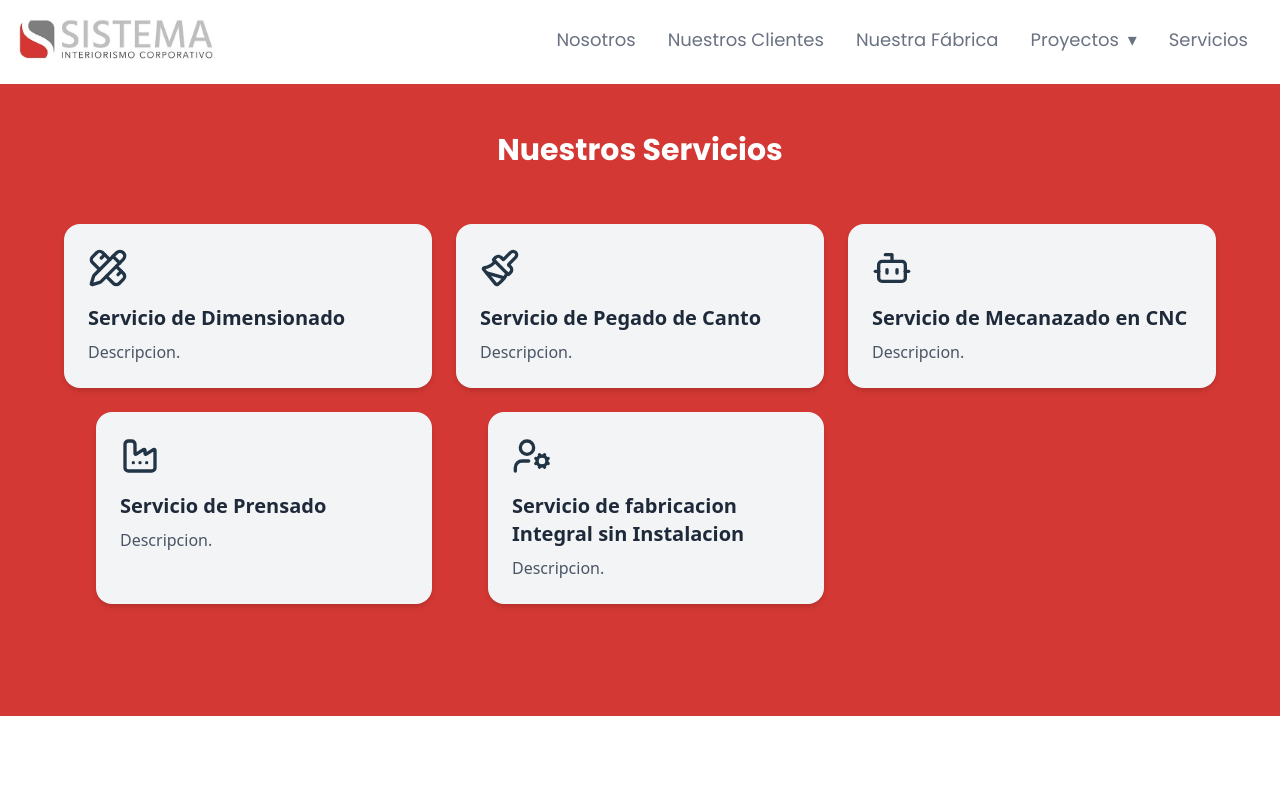
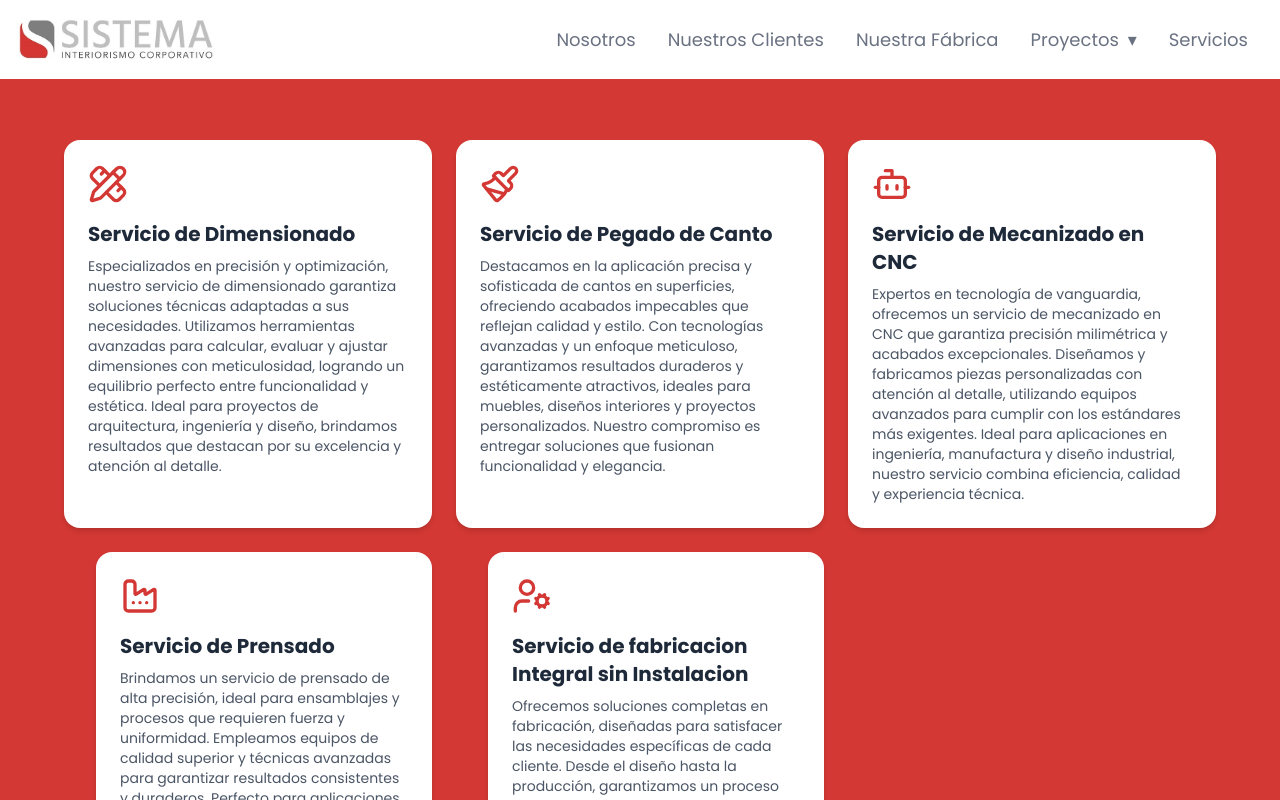
Before and after one commit to Juanith0xx/s_muebles, a React (Vite) app: page /servicios in a window 1280 px wide. Shown: the top 800 px of the page. Built offline with nearby package versions, Linux system fonts and the light colour scheme.

Commit message:
update v4

```diff
--- a/src/components/ServicePanel.jsx
+++ b/src/components/ServicePanel.jsx
@@ -3,29 +3,29 @@ import { Paintbrush, Bot, Hammer,PencilRuler, Factory, UserCog  } from "lucide-r
 
 const services = [
   {
-    icon: <PencilRuler size={40} />,
+    icon: <PencilRuler size={40} color="#D33834"/>,
     title: "Servicio de Dimensionado",
-    description: "Descripcion.",
+    description: "Especializados en precisión y optimización, nuestro servicio de dimensionado garantiza soluciones técnicas adaptadas a sus necesidades. Utilizamos herramientas avanzadas para calcular, evaluar y ajustar dimensiones con meticulosidad, logrando un equilibrio perfecto entre funcionalidad y estética. Ideal para proyectos de arquitectura, ingeniería y diseño, brindamos resultados que destacan por su excelencia y atención al detalle.",
   },
   {
-    icon: <Paintbrush size={40} />,
+    icon: <Paintbrush size={40} color="#D33834" />,
     title: "Servicio de Pegado de Canto",
-    description: "Descripcion.",
+    description: "Destacamos en la aplicación precisa y sofisticada de cantos en superficies, ofreciendo acabados impecables que reflejan calidad y estilo. Con tecnologías avanzadas y un enfoque meticuloso, garantizamos resultados duraderos y estéticamente atractivos, ideales para muebles, diseños interiores y proyectos personalizados. Nuestro compromiso es entregar soluciones que fusionan funcionalidad y elegancia.",
   },
   {
-    icon: <Bot size={40} />,
-    title: "Servicio de Mecanazado en CNC",
-    description: "Descripcion.",
+    icon: <Bot size={40} color="#D33834" />,
+    title: "Servicio de Mecanizado en CNC",
+    description: "Expertos en tecnología de vanguardia, ofrecemos un servicio de mecanizado en CNC que garantiza precisión milimétrica y acabados excepcionales. Diseñamos y fabricamos piezas personalizadas con atención al detalle, utilizando equipos avanzados para cumplir con los estándares más exigentes. Ideal para aplicaciones en ingeniería, manufactura y diseño industrial, nuestro servicio combina eficiencia, calidad y experiencia técnica.",
   },
   {
-    icon: <Factory size={40} />,
+    icon: <Factory size={40} color="#D33834" />,
     title: "Servicio de Prensado",
-    description: "Descripcion.",
+    description: "Brindamos un servicio de prensado de alta precisión, ideal para ensamblajes y procesos que requieren fuerza y uniformidad. Empleamos equipos de calidad superior y técnicas avanzadas para garantizar resultados consistentes y duraderos. Perfecto para aplicaciones en fabricación, carpintería y diseño, nuestro enfoque combina eficiencia, atención al detalle y un acabado profesional que supera expectativas.",
   },
   {
-    icon: <UserCog size={40} />,
+    icon: <UserCog size={40} color="#D33834" />,
     title: "Servicio de fabricacion Integral sin Instalacion",
-    description: "Descripcion.",
+    description: "Ofrecemos soluciones completas en fabricación, diseñadas para satisfacer las necesidades específicas de cada cliente. Desde el diseño hasta la producción, garantizamos un proceso eficiente, cuidadoso y de alta calidad. Sin incluir la instalación, este servicio está pensado para proyectos que requieren flexibilidad y autonomía en la etapa final, asegurando productos terminados que cumplen con los más altos estándares de precisión y excelencia.",
   },
 ];
 
@@ -39,15 +39,15 @@ export default function ServicePanel() {
         {services.map((service, idx) => (
           <div
             key={idx}
-            className={`p-6 bg-gray-100 dark:bg-gray-800 rounded-2xl shadow-md hover:shadow-xl transition-all duration-300 hover:-translate-y-1
+            className={`p-6 bg-white dark:bg-gray-800 cursor-pointer rounded-2xl shadow-md hover:shadow-xl transition-all duration-300 hover:-translate-y-1
               ${idx >= 3 ? "md:ml-8" : ""}
             `}
           >
             <div className="text-primary mb-4">{service.icon}</div>
-            <h3 className="text-xl font-semibold text-gray-800 dark:text-white">
+            <h3 className="text-xl font-semibold text-gray-800 dark:text-white font-[Poppins]">
               {service.title}
             </h3>
-            <p className="mt-2 text-gray-600 dark:text-gray-300">
+            <p className="mt-2 text-gray-600 dark:text-gray-300 text-sm font-[Poppins]">
               {service.description}
             </p>
           </div>
```
